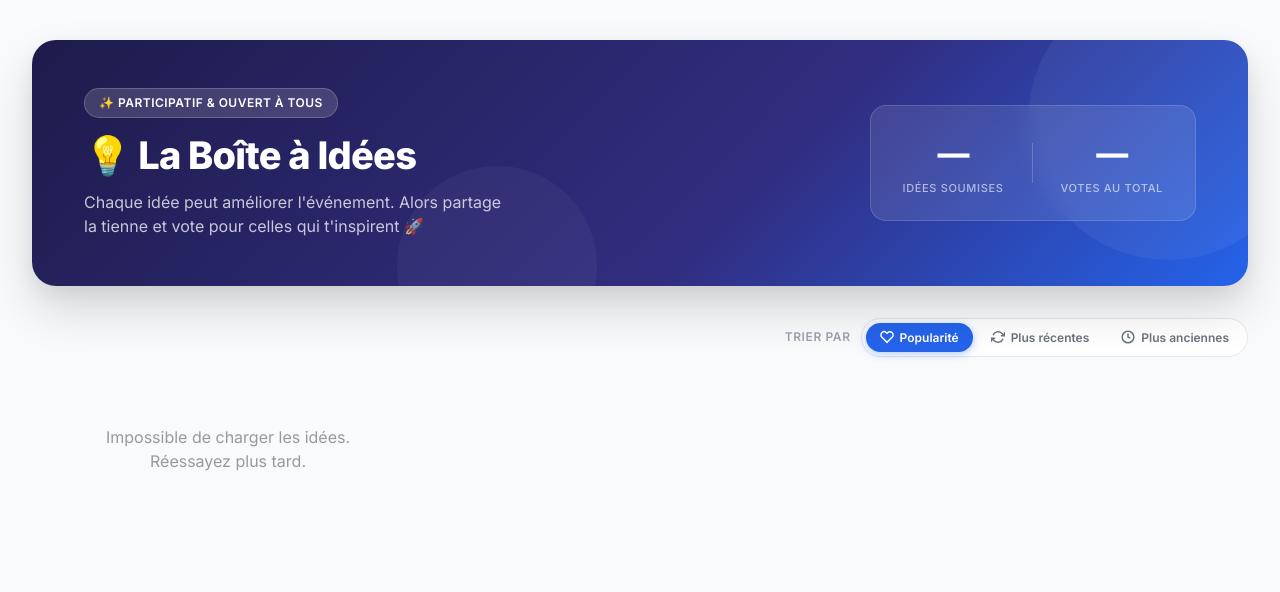
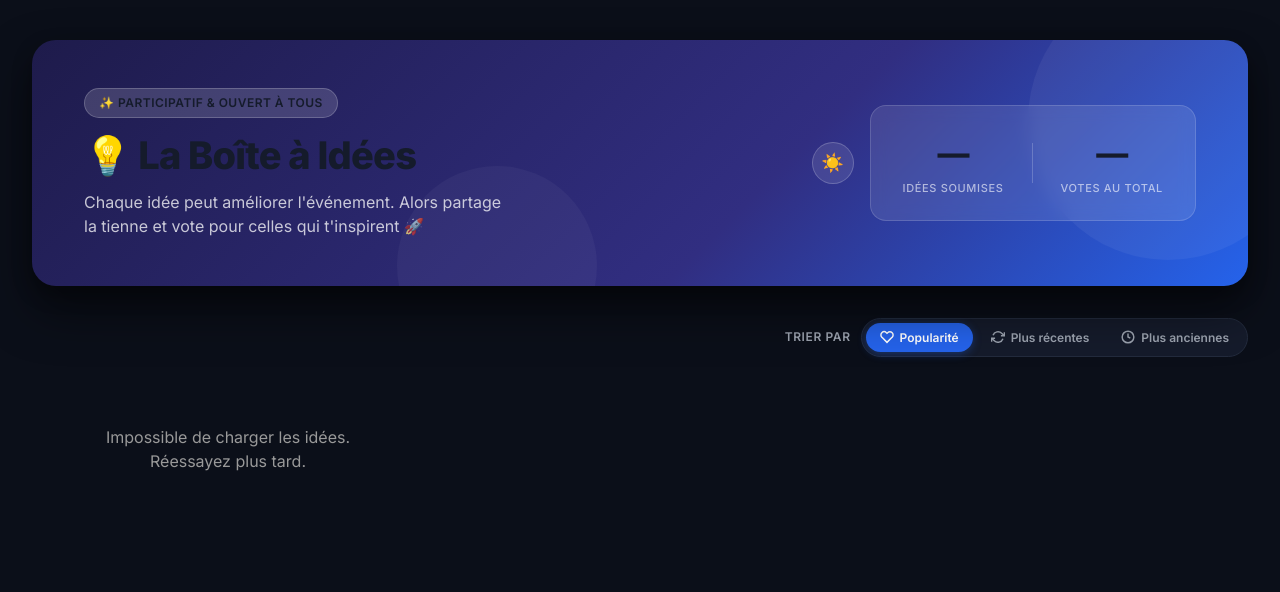
Before and after one commit to GTNDamien/boite-a-idee, a PHP site: page / in a window 1280 px wide. Shown: the top 592 px of the page. Run offline with PHP 8.4, Linux system fonts and the light colour scheme.

Commit message:
v0.04 beta

```diff
--- a/index.html
+++ b/index.html
@@ -8,6 +8,20 @@
   <link rel="preconnect" href="https://fonts.gstatic.com" crossorigin>
   <link href="https://fonts.googleapis.com/css2?family=Inter:wght@300;400;500;600;700;800&display=swap" rel="stylesheet">
   <link rel="stylesheet" href="style.css">
+  <script>
+    // Applique le thème AVANT le rendu pour éviter tout flash visuel
+    (function () {
+      var saved = localStorage.getItem("theme");
+      if (saved === "light") {
+        document.documentElement.classList.add("light-init");
+      }
+    })();
+  </script>
+  <style>
+    /* Le thème clair s'applique sur <body class="light">, on bascule
+       ce flag tôt sur <html> pour éviter le flash puis on le synchronise en JS */
+    html.light-init body { }
+  </style>
 </head>
 <body>
 
@@ -19,6 +33,8 @@
         <h1>💡 La Boîte à Idées</h1>
         <p>Chaque idée peut améliorer l'événement. Alors partage la tienne et vote pour celles qui t'inspirent 🚀</p>
       </div>
+      <div class="hero-right">
+        <button id="themeToggle" class="theme-toggle" aria-label="Changer de thème">☀️</button>
         <div class="hero-stats" id="heroStats">
           <div class="stat">
             <span class="stat-number" id="statIdeas">—</span>
@@ -28,6 +44,7 @@
           <div class="stat">
             <span class="stat-number" id="statVotes">—</span>
             <span class="stat-label">votes au total</span>
+          </div>
         </div>
       </div>
     </header>
--- a/style.css
+++ b/style.css
@@ -9,10 +9,40 @@
 
 :root {
   --blue:       #2563EB;
-  --blue-light: #EFF6FF;
+  --blue-light: #1E293B;
   --blue-dark:  #1D4ED8;
   --indigo:     #1E1B4B;
-  --green:      #059669;
+  --green:      #10B981;
+  --green-light:#0F2A20;
+  --gray-50:    #0B0F19;
+  --gray-100:   #151B2B;
+  --gray-200:   #232B3D;
+  --gray-400:   #6B7280;
+  --gray-500:   #9CA3AF;
+  --gray-700:   #D1D5DB;
+  --gray-900:   #F3F4F6;
+  --white:      #151B2B;
+  --shadow-sm:  0 1px 3px rgba(0,0,0,.3), 0 1px 2px rgba(0,0,0,.2);
+  --shadow-md:  0 4px 16px rgba(0,0,0,.35), 0 2px 6px rgba(0,0,0,.2);
+  --shadow-lg:  0 12px 32px rgba(0,0,0,.4), 0 4px 12px rgba(0,0,0,.2);
+  --shadow-xl:  0 24px 48px rgba(0,0,0,.5), 0 8px 20px rgba(0,0,0,.25);
+  --radius-sm:  10px;
+  --radius-md:  16px;
+  --radius-lg:  24px;
+  --radius-pill:999px;
+
+  --bg: var(--gray-50);
+  --bg-card: var(--gray-100);
+  --text-primary: var(--gray-900);
+  --text-secondary: var(--gray-500);
+  --border: var(--gray-200);
+}
+
+/* ==============================
+   THÈME CLAIR (opt-in via .light sur <body>)
+============================== */
+body.light {
+  --blue-light: #EFF6FF;
   --green-light:#ECFDF5;
   --gray-50:    #F9FAFB;
   --gray-100:   #F3F4F6;
@@ -26,18 +56,21 @@
   --shadow-md:  0 4px 16px rgba(0,0,0,.08), 0 2px 6px rgba(0,0,0,.04);
   --shadow-lg:  0 12px 32px rgba(0,0,0,.10), 0 4px 12px rgba(0,0,0,.05);
   --shadow-xl:  0 24px 48px rgba(0,0,0,.14), 0 8px 20px rgba(0,0,0,.06);
-  --radius-sm:  10px;
-  --radius-md:  16px;
-  --radius-lg:  24px;
-  --radius-pill:999px;
+
+  --bg: var(--gray-50);
+  --bg-card: var(--white);
+  --text-primary: var(--gray-900);
+  --text-secondary: var(--gray-500);
+  --border: var(--gray-200);
 }
 
 body {
   font-family: 'Inter', system-ui, sans-serif;
-  background: var(--gray-50);
-  color: var(--gray-900);
+  background: var(--bg);
+  color: var(--text-primary);
   line-height: 1.5;
   -webkit-font-smoothing: antialiased;
+  transition: background-color .25s ease, color .25s ease;
 }
 
 /* ==============================
@@ -51,6 +84,30 @@ body {
 
 @media (max-width: 640px) {
   .container { padding: 20px 16px 60px; }
+}
+
+/* ==============================
+   THEME TOGGLE
+============================== */
+.theme-toggle {
+  background: rgba(255,255,255,.1);
+  border: 1px solid rgba(255,255,255,.2);
+  color: var(--white);
+  border-radius: var(--radius-pill);
+  width: 42px;
+  height: 42px;
+  font-size: 18px;
+  cursor: pointer;
+  display: flex;
+  align-items: center;
+  justify-content: center;
+  transition: all .2s ease;
+  flex-shrink: 0;
+}
+
+.theme-toggle:hover {
+  background: rgba(255,255,255,.18);
+  transform: scale(1.08);
 }
 
 /* ==============================
@@ -118,6 +175,13 @@ body {
   max-width: 420px;
 }
 
+.hero-right {
+  display: flex;
+  align-items: center;
+  gap: 16px;
+  flex-shrink: 0;
+}
+
 .hero-stats {
   display: flex;
   align-items: center;
@@ -229,8 +294,8 @@ body {
 .sort-buttons {
   display: flex;
   gap: 4px;
-  background: var(--white);
-  border: 1.5px solid var(--gray-200);
+  background: var(--bg-card);
+  border: 1.5px solid var(--border);
   border-radius: var(--radius-pill);
   padding: 4px;
 }
@@ -241,7 +306,7 @@ body {
   gap: 6px;
   border: none;
   background: transparent;
-  color: var(--gray-500);
+  color: var(--text-secondary);
   padding: 7px 14px;
   border-radius: var(--radius-pill);
   font-size: 12px;
```
Also changed, not shown: other parts of style.css (+28 -29 lines), script.js (+97 -182 lines). Lines whose indentation alone changed are shown as unchanged.
